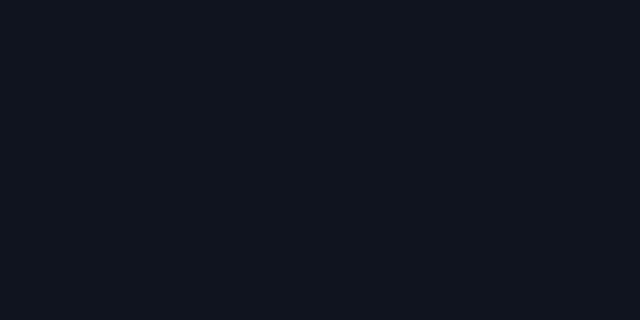
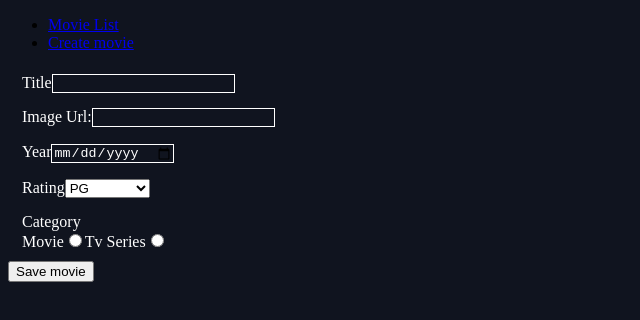
Before and after one commit to groszwilhelm/siit-47, a React (Vite) app: page /create-movie in a window 1280 px wide. Before the commit this address had no page. Shown: the top 320 px of the page, without its empty margins (0-640 px from the left). Built offline with nearby package versions, Linux system fonts and the light colour scheme.

Commit message:
adds create movie example

```diff
--- a/db.json
+++ b/db.json
@@ -109,6 +109,38 @@
       "category": "Movie",
       "bookmark": false,
       "trending": false
+    },
+    {
+      "id": "a297",
+      "title": "New movie",
+      "imageUrl": "https://picsum.photos/id/37/200/300",
+      "year": "2003",
+      "rating": "pg",
+      "category": "series"
+    },
+    {
+      "id": "989c",
+      "title": "2324ww",
+      "imageUrl": "https://picsum.photos/id/237/200/300",
+      "year": "1231234",
+      "rating": "pg",
+      "category": "movie"
+    },
+    {
+      "id": "91c7",
+      "title": "DSadsadsa",
+      "imageUrl": "https://picsum.photos/id/2/300/200",
+      "year": "2018-01-29",
+      "rating": "pg",
+      "category": "movie"
+    },
+    {
+      "id": "e9b9",
+      "title": "dsadsa",
+      "imageUrl": "https://picsum.photos/id/2/300/200",
+      "year": "2024",
+      "rating": "pg",
+      "category": "movie"
     }
   ]
 }
--- a/src/App.jsx
+++ b/src/App.jsx
@@ -1,21 +1,34 @@
+import React, { useState } from 'react';
+
 import "./App.css";
 
 import Home from "./components/home/Home";
 import MovieDetails from "./components/movie-details/MovieDetails";
 
 import { BrowserRouter, Routes, Route } from "react-router-dom";
+import CreateMovie from './components/create-movie/CreateMovie';
+import Navbar from './components/Navbar';
+
+export const MovieContext = React.createContext();
 
 function App() {
+  const [movies, setMovies] = useState([]);
+
   return (
     // React fragment -> Can also be used as React.Fragment
     <>
+      <MovieContext.Provider value={{ movies, setMovies }}>
         <BrowserRouter>
+          <Navbar />
+
           {/* Switch statement */}
           <Routes>
             <Route path="/" element={<Home />}></Route>
             <Route path="/movie/:idFromPath" element={<MovieDetails />}></Route>
+            <Route path="/create-movie" element={<CreateMovie />}></Route>
           </Routes>
         </BrowserRouter>
+      </MovieContext.Provider>
     </>
   );
 }
--- a/src/components/Carousel.jsx
+++ b/src/components/Carousel.jsx
@@ -1,11 +1,16 @@
+import { useContext } from 'react';
+
 import MovieCard from '../components/MovieCard';
 
 import './Carousel.css';
 
 import PropTypes from 'prop-types';
+import { MovieContext } from '../App';
 
 
-function Carousel({ movies }) {
+function Carousel() {
+  const { movies } = useContext(MovieContext);
+
    const trendingMovies = movies.filter(({ trending }) => trending);
 
   return (
--- a/src/components/MovieCard.jsx
+++ b/src/components/MovieCard.jsx
@@ -34,7 +34,7 @@ MovieCard.propTypes = {
   movieElement: PropTypes.shape({
     id: PropTypes.string,
     imageUrl: PropTypes.string,
-    year: PropTypes.number,
+    year: PropTypes.any,
     rating: PropTypes.string,
     category: PropTypes.string,
     title: PropTypes.string,
--- a/src/components/Navbar.jsx
+++ b/src/components/Navbar.jsx
@@ -1,6 +1,20 @@
+import { Link } from 'react-router-dom';
 
 function Navbar() {
-
+  return (
+    <ul>
+      <li>
+        <Link to="/">
+          Movie List
+        </Link>
+      </li>
+      <li>
+        <Link to="/create-movie">
+          Create movie
+        </Link>
+      </li>
+    </ul>
+  )
 }
 
 export default Navbar;
--- /dev/null
+++ b/src/components/create-movie/CreateMovie.css
@@ -0,0 +1,13 @@
+
+label {
+  color: white;
+}
+
+fieldset {
+  border: none;
+}
+
+.form-input {
+  border: 1px solid white;
+  color: white;
+}
--- /dev/null
+++ b/src/components/create-movie/CreateMovie.jsx
@@ -0,0 +1,113 @@
+/**
+ * Title
+ * Image Url
+ * Year
+ * Rating
+ * Category
+ *
+ */
+
+import { useNavigate } from 'react-router-dom';
+import "./CreateMovie.css";
+
+export default function CreateMovie() {
+  const navigate = useNavigate();
+
+  function saveMovie(event) {
+    // Prevents page refresh when form is submitted (Browser default behavior)
+    event.preventDefault();
+    const formElement = event.target;
+
+    const { title, url, year, rating, category } = formElement;
+
+
+    const movie = {
+      title: title.value,
+      imageUrl: url.value,
+      year: year.value.substring(0, 4),
+      rating: rating.value,
+      category: category.value,
+    };
+
+    fetch("http://localhost:3000/movies", {
+      method: "POST",
+      body: JSON.stringify(movie),
+    }).then(() => navigate('/'));
+
+    formElement.reset();
+  }
+
+  return (
+    <form onSubmit={saveMovie}>
+      <fieldset>
+        <label htmlFor="title">Title</label>
+        <input
+          name="title"
+          className="form-input"
+          id="title"
+          type="text"
+          required
+          minLength={5}
+        />
+      </fieldset>
+
+      <fieldset>
+        <label htmlFor="imgUrl">Image Url:</label>
+        <input
+          name="url"
+          className="form-input"
+          type="url"
+          id="imgUrl"
+          required
+        />
+      </fieldset>
+
+      <fieldset>
+        <label htmlFor="year">Year</label>
+        <input
+          name="year"
+          className="form-input"
+          type="date"
+          id="year"
+          required
+        />
+      </fieldset>
+
+      <fieldset>
+        <label htmlFor="rating">Rating</label>
+        <select name="rating" id="rating" required>
+          <option disabled>Select one</option>
+          <option value="pg">PG</option>
+          <option value="ap">AP</option>
+          <option value="18+">18+</option>
+        </select>
+      </fieldset>
+
+      <fieldset>
+        <label>Category</label>
+
+        <div>
+          <label htmlFor="movie">Movie</label>
+          <input
+            name="category"
+            type="radio"
+            value="movie"
+            id="movie"
+            required
+          />
+
+          <label htmlFor="series">Tv Series</label>
+          <input
+            name="category"
+            type="radio"
+            value="series"
+            id="series"
+            required
+          />
+        </div>
+      </fieldset>
+
+      <button>Save movie</button>
+    </form>
+  );
+}
--- a/src/components/home/Home.jsx
+++ b/src/components/home/Home.jsx
@@ -1,9 +1,9 @@
+import { MovieContext } from '../../App';
 import Carousel from "../Carousel";
-import Navbar from "../Navbar";
 import Recommended from "../recommended/Recommended";
 import Search from "../search/Search";
 
-import { useState, useEffect } from 'react';
+import { useState, useEffect, useContext } from 'react';
 
 // Version 1
 // function retrieveMovies() {
@@ -22,7 +22,8 @@ async function retrieveMovies(setMovies) {
 
 export default function Home() {
   const [searchTerm, setSearchTerm] = useState("");
-  const [movies, setMovies] = useState([]);
+  // const [movies, setMovies] = useState([]);
+  const { setMovies } = useContext(MovieContext);
 
   function onSearchChange(_searchTerm) {
     // searchTerm = _searchTerm
@@ -47,11 +48,10 @@ export default function Home() {
 
   return (
     <>
-      <Navbar></Navbar>
       <Search onSearchChange={onSearchChange} />
       <section>
-        <Carousel movies={movies} />
-        <Recommended movies={movies} searchTerm={searchTerm} />
+        <Carousel />
+        <Recommended searchTerm={searchTerm} />
       </section>
     </>
   );
--- a/src/components/recommended/Recommended.jsx
+++ b/src/components/recommended/Recommended.jsx
@@ -5,9 +5,13 @@ import PropTypes from "prop-types";
 import { Link } from "react-router-dom";
 
 import "./Recommended.css";
+import { useContext } from 'react';
+import { MovieContext } from '../../App';
 
 
-function Recommended({ searchTerm, movies }) {
+function Recommended({ searchTerm }) {
+  const { movies } = useContext(MovieContext);
+
   const filteredMovies = movies.filter(({ title }) =>
     title.toUpperCase().includes(searchTerm.toUpperCase())
   );
```
Also changed, not shown: 1 other file (tests, documents, lock files or other folders). Lines whose indentation alone changed are shown as unchanged.
